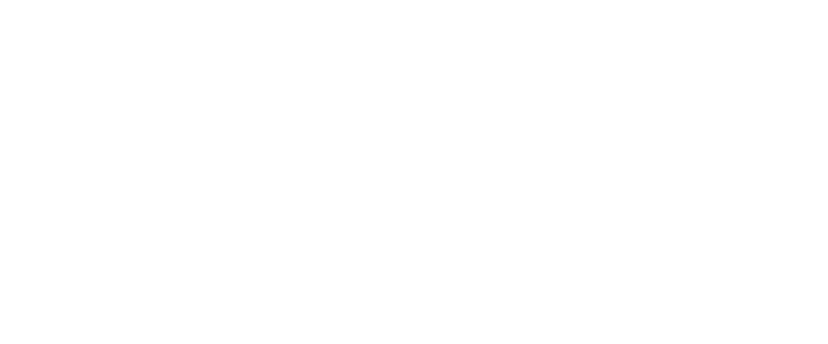
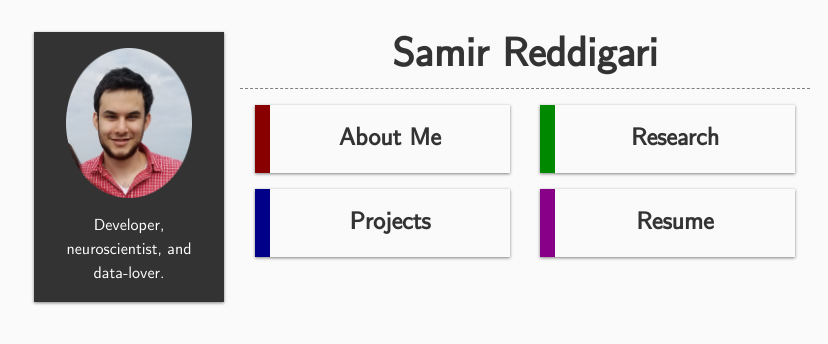
Before and after one commit to reddigari/reddigari.github.io, a React (Create React App) app: page / in a window 1280 px wide. Shown: the top 344 px of the page, without its empty margins (218-1046 px from the left). Built offline with nearby package versions, Linux system fonts and the light colour scheme.

Commit message:
feat: add home page scaffolding

```diff
--- a/src/components/App.js
+++ b/src/components/App.js
@@ -1,9 +1,27 @@
 import React from 'react';
+import Header from './Header'
+import Sidebar from './Sidebar'
+import MainMenuLink from './MainMenuLink'
+import { Container, Col, Row } from 'react-bootstrap';
+import '../styles/App.css';
 
 function App() {
   return (
-    <div className="App">
-    </div>
+    <Container className="App">
+        <Row className="justify-content-center">
+            <Sidebar imagePath="/sidebar-photo.png"
+                blurbText="Developer, neuroscientist, and data-lover." />
+            <Col md={6}>
+                <Header title="Samir Reddigari" />
+                <Row className="mt-3">
+                    <MainMenuLink path="about" text="About Me" color="#880000" />
+                    <MainMenuLink path="research" text="Research" color="#008800" />
+                    <MainMenuLink path="projects" text="Projects" color="#000088" />
+                    <MainMenuLink path="resume" text="Resume" color="#880088" />
+                </Row>
+            </Col>
+        </Row>
+    </Container>
   );
 }
 
--- /dev/null
+++ b/src/components/Header.js
@@ -0,0 +1,15 @@
+import React from 'react';
+import { Row, Col } from 'react-bootstrap';
+import '../styles/Header.css';
+
+function Header(props) {
+    return (
+        <Row className="Header">
+            <Col>
+                <h1>{props.title}</h1>
+            </Col>
+        </Row>
+    )
+}
+
+export default Header;
--- /dev/null
+++ b/src/components/MainMenuLink.js
@@ -0,0 +1,23 @@
+import React from 'react';
+import { Col } from 'react-bootstrap';
+import '../styles/MainMenuLink.css';
+
+
+function MainMenuLink(props) {
+
+
+    const linkStyle = {
+        borderLeft: `15px solid ${props.color}`
+    }
+
+    return (
+        <Col md={6}>
+            <a className="MainMenuLink" href={props.path}
+                style={linkStyle}>
+                {props.text}
+            </a>
+        </Col>
+    )
+}
+
+export default MainMenuLink;
--- /dev/null
+++ b/src/components/Sidebar.js
@@ -0,0 +1,25 @@
+import React from 'react';
+import { Col } from 'react-bootstrap';
+import '../styles/Sidebar.css';
+
+
+function Sidebar(props) {
+    return (
+        <Col md={2} className="Sidebar d-none d-md-block">
+            <img src={props.imagePath} alt="" className="img-fluid" />
+            {props.blurbText ? <Blurb text={props.blurbText} /> : null}
+            {props.children}
+        </Col>
+    )
+}
+
+
+function Blurb(props) {
+    return (
+        <div className="Blurb">
+            {props.text}
+        </div>
+    )
+}
+
+export default Sidebar;
--- a/src/index.js
+++ b/src/index.js
@@ -1,5 +1,6 @@
 import React from 'react';
 import ReactDOM from 'react-dom';
+import 'bootstrap/dist/css/bootstrap.min.css';
 import './styles/index.css';
 import App from './components/App';
 import * as serviceWorker from './serviceWorker';
--- /dev/null
+++ b/src/styles/App.css
@@ -0,0 +1,7 @@
+.App {
+    margin-top: 2rem;
+}
+
+h1, h2 {
+    font-weight: bold;
+}
--- /dev/null
+++ b/src/styles/Header.css
@@ -0,0 +1,4 @@
+.Header {
+    border-bottom: 1px dashed grey;
+    text-align: center;
+}
--- /dev/null
+++ b/src/styles/MainMenuLink.css
@@ -0,0 +1,17 @@
+.MainMenuLink {
+    display: block;
+    color: inherit;
+    text-align: center;
+    font-size: 1.5rem;
+    font-weight: bold;
+    padding: 1rem;
+    box-shadow: 0px 1px 3px grey;
+    margin-bottom: 1rem;
+    transition: all 0.3s cubic-bezier(.25,.8,.25,1);
+}
+
+.MainMenuLink:hover {
+    color: inherit;
+    text-decoration: none;
+    box-shadow: 0px 10px 20px grey;
+}
--- /dev/null
+++ b/src/styles/Sidebar.css
@@ -0,0 +1,17 @@
+.Sidebar {
+    background-color: #333;
+    color: white;
+    margin-right: 1rem;
+    box-shadow: 0px 1px 3px grey;
+}
+
+.Sidebar img {
+    display: block;
+    margin: 1rem auto;
+    max-height: 150px;
+}
+
+.Blurb {
+    text-align: center;
+    margin: 1rem;
+}
--- a/src/styles/index.css
+++ b/src/styles/index.css
@@ -1,10 +1,16 @@
+@font-face {
+  font-family: 'CMUSans';
+  src: url(../fonts/CMSans/cmunss.woff) format('woff');
+}
+
 body {
   margin: 0;
-  font-family: -apple-system, BlinkMacSystemFont, 'Segoe UI', 'Roboto', 'Oxygen',
-    'Ubuntu', 'Cantarell', 'Fira Sans', 'Droid Sans', 'Helvetica Neue',
-    sans-serif;
+  font-family: CMUSans, Roboto, Helvetica, sans-serif;
   -webkit-font-smoothing: antialiased;
   -moz-osx-font-smoothing: grayscale;
+
+  color: #333;
+  background-color: #fafafa;
 }
 
 code {
```
